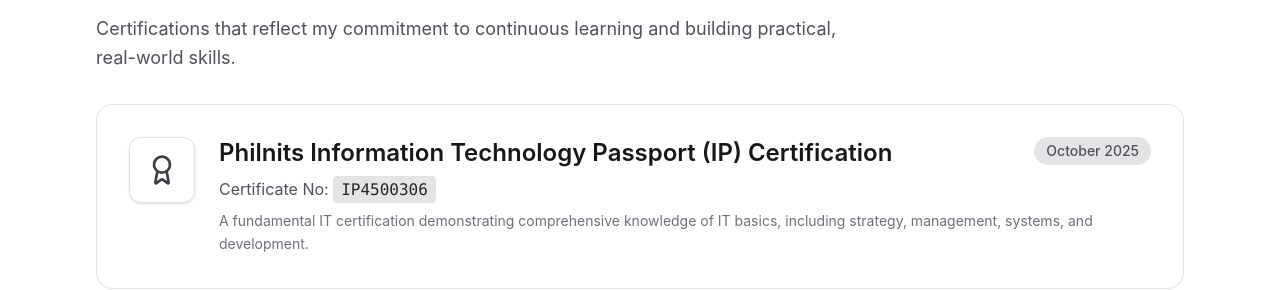
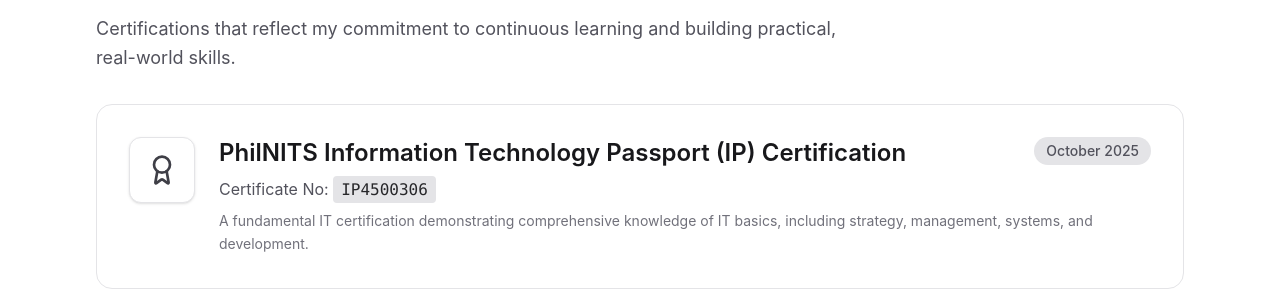
Before and after one commit to KngCd/Portfolio, a React (Vite) app: page / in a window 1280 px wide. Shown: the part 5900-6190 px from the top of the page. Built offline with nearby package versions, Linux system fonts and the light colour scheme.

Commit message:
Fix capitalization of 'NITS' in certification title

```diff
--- a/src/app/components/Certifications.tsx
+++ b/src/app/components/Certifications.tsx
@@ -9,7 +9,7 @@
 
   const certifications = [
     {
-      title: 'Philnits Information Technology Passport (IP) Certification',
+      title: 'PhilNITS Information Technology Passport (IP) Certification',
       date: 'October 2025',
       certificateNo: 'IP4500306',
       description:
```
